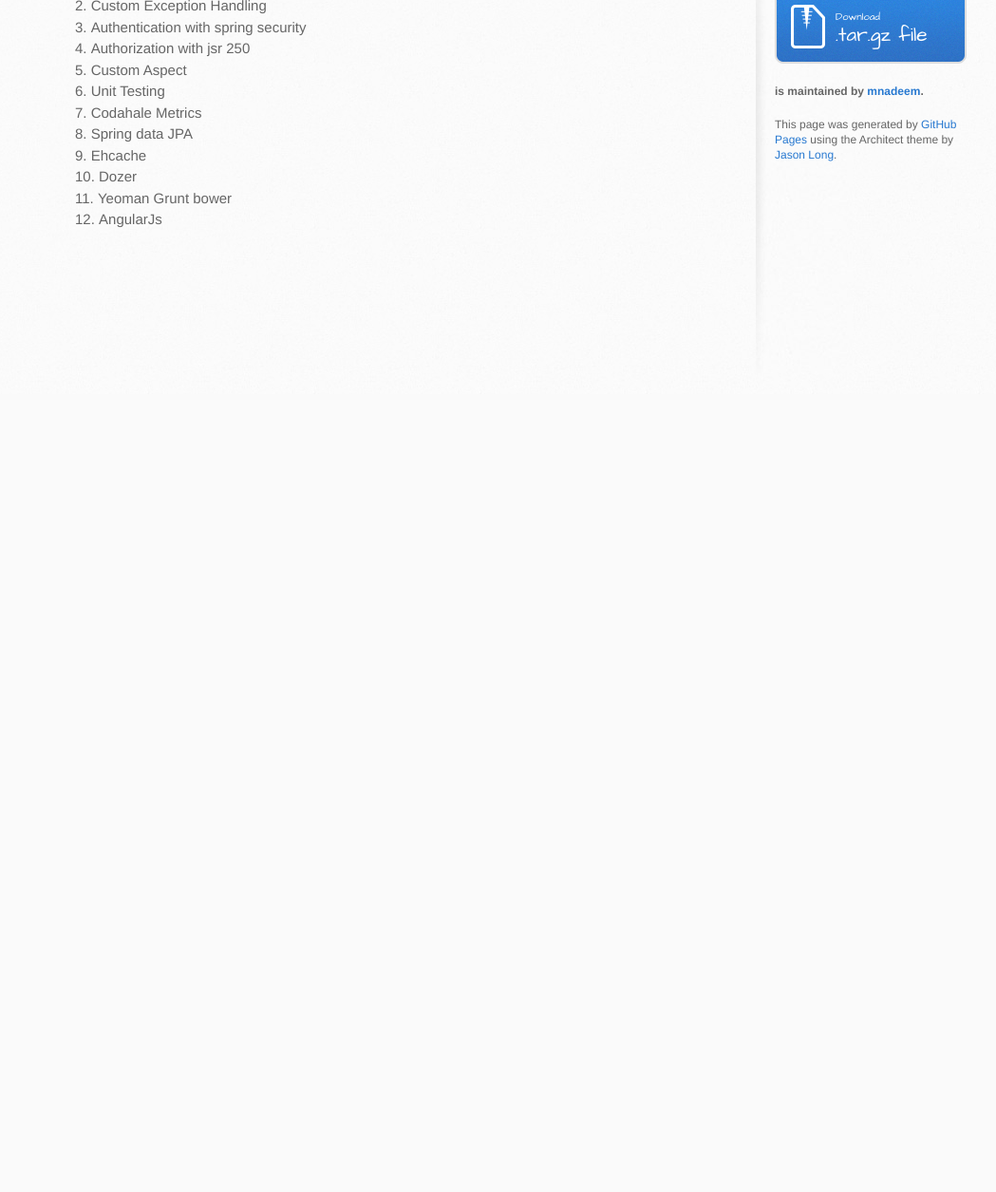
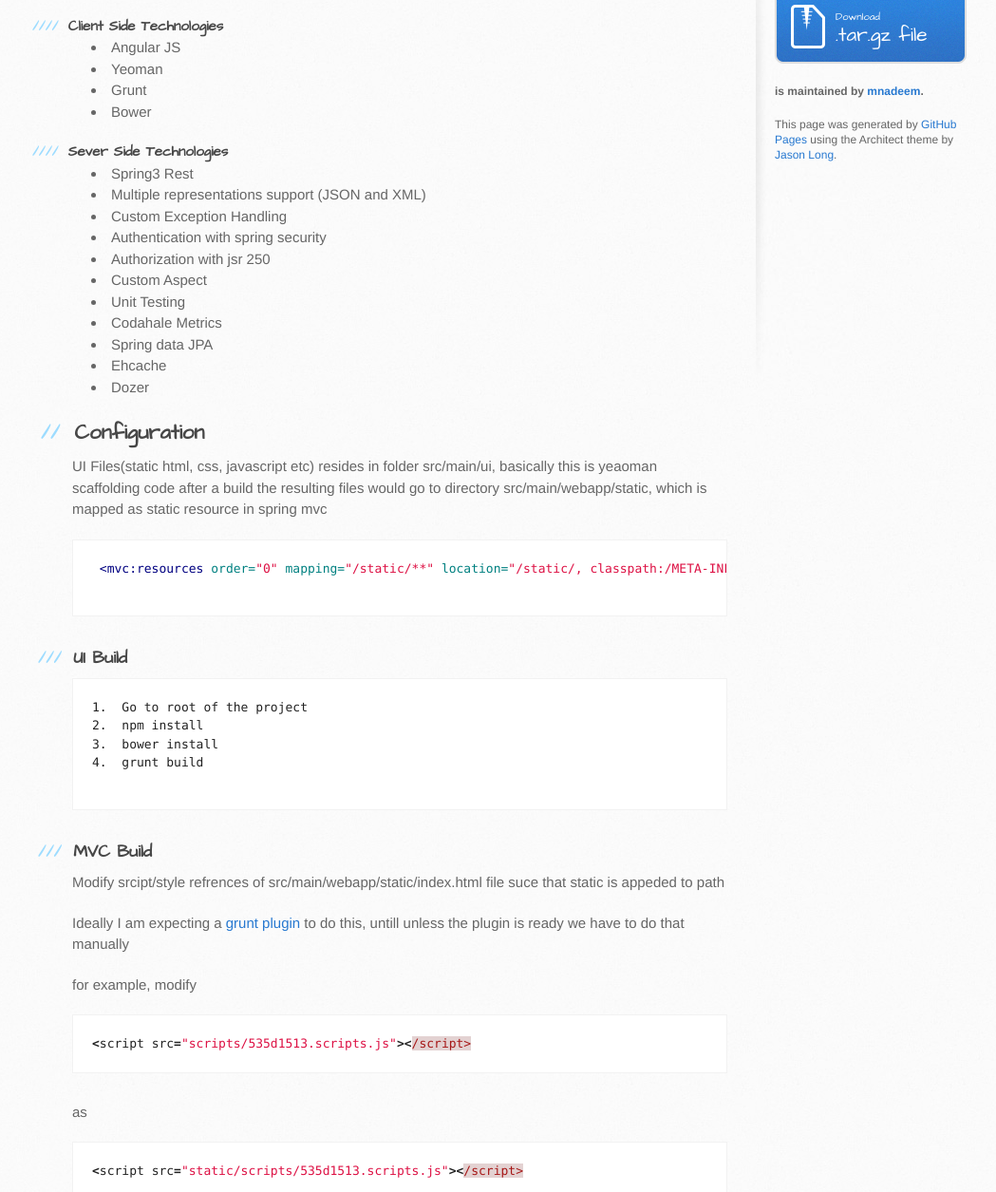
Before and after one commit to mnadeem/spring3-rest, a plain HTML site: page index.html in a window 1280 px wide. Shown: the part 411-1666 px from the top of the page at 95% size, without its empty margins (94-1143 px from the left). Before the commit the page ends 826 px from the top, so only its background shows below. Drawn offline with Linux system fonts and the light colour scheme.

Commit message:
Create gh-pages branch via GitHub

```diff
--- a/index.html
+++ b/index.html
@@ -29,12 +29,24 @@
       <div class="inner clearfix">
         <section id="main-content">
           <h1>
-<a name="spring-rest-example" class="anchor" href="#spring-rest-example"><span class="octicon octicon-link"></span></a>Spring Rest Example</h1>
+<a name="client-side-mvc-and-spring-3-rest" class="anchor" href="#client-side-mvc-and-spring-3-rest"><span class="octicon octicon-link"></span></a>Client Side MVC and Spring 3 Rest</h1>
 
-<h5>
-<a name="spring3-rest-example-demonstrating" class="anchor" href="#spring3-rest-example-demonstrating"><span class="octicon octicon-link"></span></a>Spring3 Rest example demonstrating</h5>
+<p>This example is intended to demonstrate things in two ares, this idea is to have clear separation between client side and server side
+at the same time allow seam less integration between them</p>
 
-<ol>
+<h4>
+<a name="client-side-technologies" class="anchor" href="#client-side-technologies"><span class="octicon octicon-link"></span></a>Client Side Technologies</h4>
+
+<ul>
+<li> Angular JS</li>
+<li> Yeoman</li>
+<li> Grunt</li>
+<li> Bower</li>
+</ul><h4>
+<a name="sever-side-technologies" class="anchor" href="#sever-side-technologies"><span class="octicon octicon-link"></span></a>Sever Side Technologies</h4>
+
+<ul>
+<li> Spring3 Rest</li>
 <li> Multiple representations support (JSON and XML)</li>
 <li> Custom Exception Handling</li>
 <li> Authentication with spring security</li>
@@ -45,9 +57,47 @@
 <li> Spring data JPA</li>
 <li> Ehcache</li>
 <li> Dozer</li>
-<li> Yeoman Grunt bower</li>
-<li> AngularJs</li>
-</ol>
+</ul><h2>
+<a name="configuration" class="anchor" href="#configuration"><span class="octicon octicon-link"></span></a>Configuration</h2>
+
+<p>UI Files(static html, css, javascript etc) resides in folder src/main/ui, basically this is yeaoman scaffolding code
+after a build the resulting files would go to directory src/main/webapp/static, which is mapped as static resource in spring mvc</p>
+
+<div class="highlight highlight-xml"><pre> <span class="nt">&lt;mvc:resources</span> <span class="na">order=</span><span class="s">"0"</span> <span class="na">mapping=</span><span class="s">"/static/**"</span> <span class="na">location=</span><span class="s">"/static/, classpath:/META-INF/web-resources/"</span> <span class="na">cache-period=</span><span class="s">"31556926"</span><span class="nt">/&gt;</span>
+
+</pre></div>
+
+<h3>
+<a name="ui-build" class="anchor" href="#ui-build"><span class="octicon octicon-link"></span></a>UI Build</h3>
+
+<div class="highlight highlight-bash"><pre>1.  Go to root of the project
+2.  npm install
+3.  bower install
+4.  grunt build
+
+</pre></div>
+
+<h3>
+<a name="mvc-build" class="anchor" href="#mvc-build"><span class="octicon octicon-link"></span></a>MVC Build</h3>
+
+<p>Modify srcipt/style refrences of  src/main/webapp/static/index.html file suce that static is appeded to path </p>
+
+<p>Ideally I am expecting a <a href="http://stackoverflow.com/questions/19432595/grunt-change-path-to-all-files">grunt plugin</a> to do this, untill unless the plugin is ready we have to do that manually</p>
+
+<p>for example, modify </p>
+
+<div class="highlight highlight-javascript"><pre><span class="o">&lt;</span><span class="nx">script</span> <span class="nx">src</span><span class="o">=</span><span class="s2">"scripts/535d1513.scripts.js"</span><span class="o">&gt;&lt;</span><span class="err">/script&gt;</span>
+</pre></div>
+
+<p>as </p>
+
+<div class="highlight highlight-javascript"><pre><span class="o">&lt;</span><span class="nx">script</span> <span class="nx">src</span><span class="o">=</span><span class="s2">"static/scripts/535d1513.scripts.js"</span><span class="o">&gt;&lt;</span><span class="err">/script&gt;</span>
+</pre></div>
+
+<p>Next run the jetty server</p>
+
+<div class="highlight highlight-bash"><pre>mvn jetty:run
+</pre></div>
         </section>
 
         <aside id="sidebar">
```
Also changed, not shown: params.json (+1 -1 lines).
